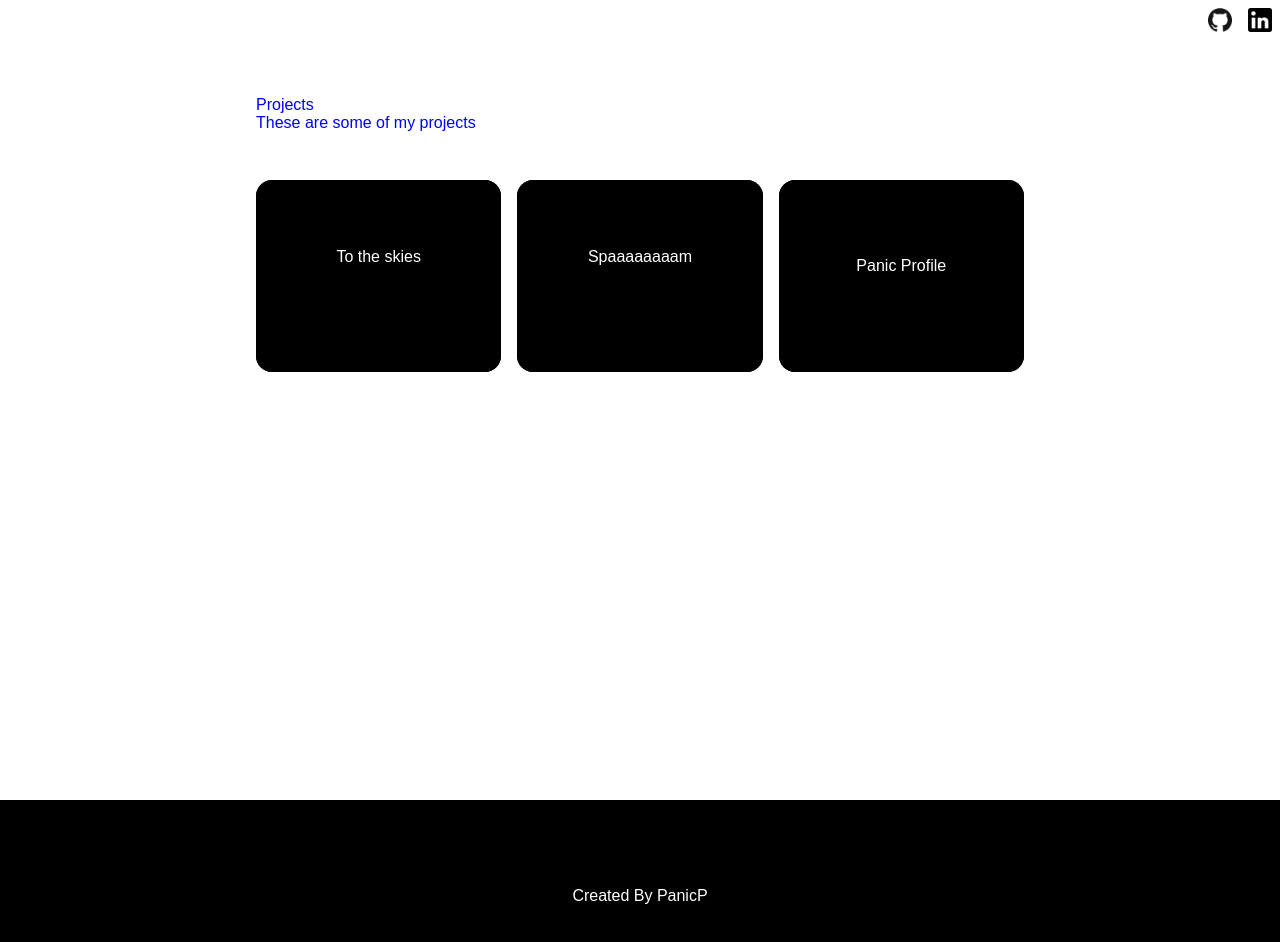
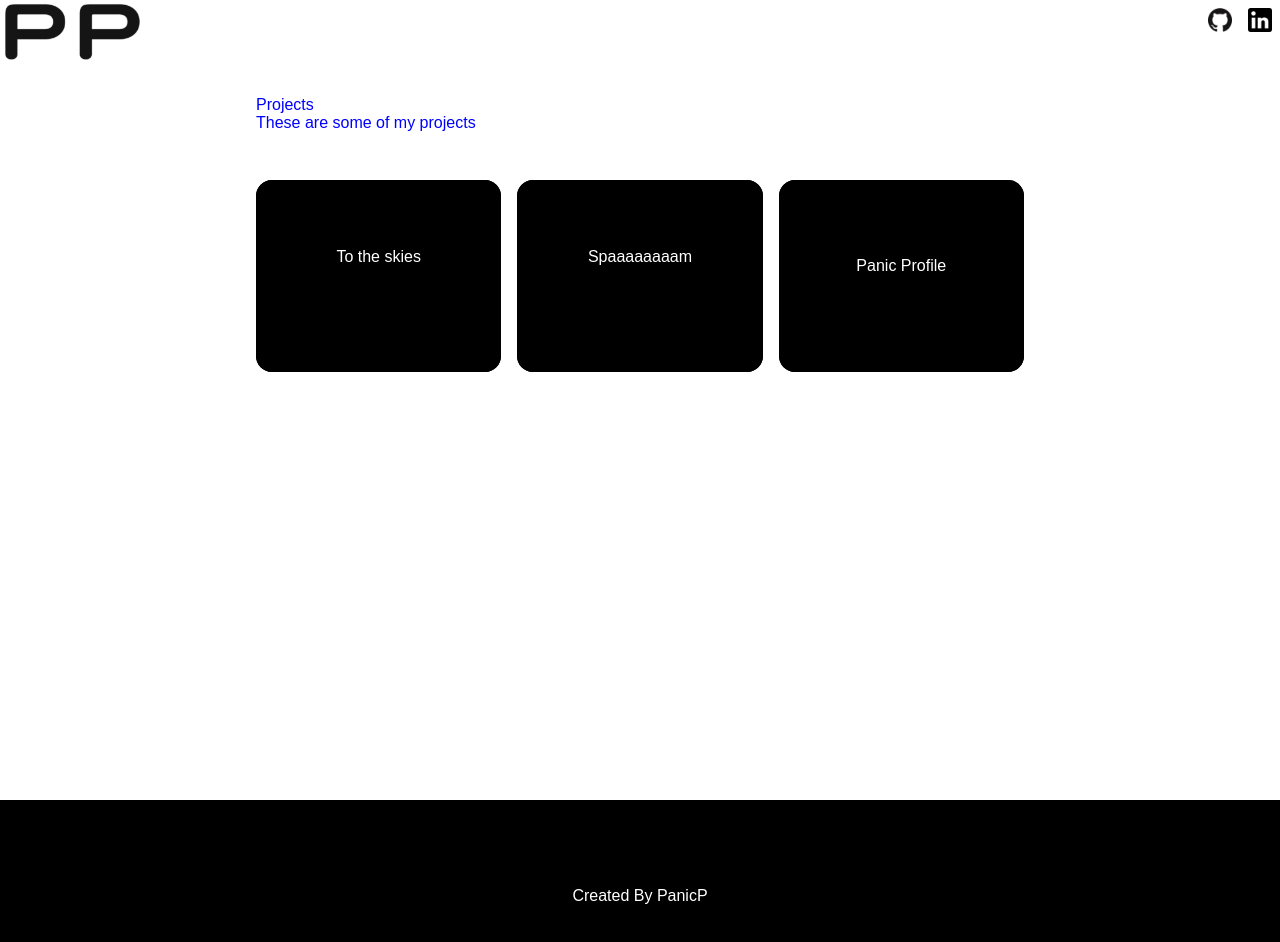
Before and after one commit to PanicP/panicp-profile, a React app: page /project in a window 1280 px wide. Shown: the top 942 px of the page. Built offline with nearby package versions, Linux system fonts and the light colour scheme.

Commit message:
wip: add pp logo

```diff
--- /dev/null
+++ b/global.d.ts
@@ -0,0 +1,4 @@
+declare module '*.png' {
+  const content: string
+  export default content
+}
--- a/src/components/layout/ProjectLayout.tsx
+++ b/src/components/layout/ProjectLayout.tsx
@@ -1,6 +1,7 @@
 import React from 'react'
 import GithubIcon from 'Static/pictures/github.png'
 import LinkedinIcon from 'Static/pictures/linkedin.png'
+import PPIcon from 'Static/pictures/pp.png'
 import './ProjectLayout.scss'
 
 interface DefaultLayout {
@@ -14,11 +15,19 @@ interface INavigateToExternalUrl {
 }
 
 const navigateToExternalUrl = ({ url, shouldOpenNewTab }: INavigateToExternalUrl) => (shouldOpenNewTab ? window.open(url, '_blank') : (window.location.href = url))
-//
+
 const ProjectLayout = ({ children }: DefaultLayout) => (
   <div className="project-layout">
     <div className="project-body">
-      <div className="empty-space" />
+      <div className="empty-space">
+        <img
+          className="icon"
+          src={PPIcon}
+          alt="github"
+          width={144}
+          height={64}
+        />
+      </div>
       <div className="project">{children}</div>
       <div className="empty-space">
         <div className="icons-container">
--- a/src/components/project/ProjectBox.tsx
+++ b/src/components/project/ProjectBox.tsx
@@ -10,7 +10,15 @@ interface IProjectBox {
   demo?: string
 }
 
-const ProjectBox = ({ image, title, description }: IProjectBox) => {
+interface INavigateToExternalUrl {
+  url: string
+  shouldOpenNewTab: boolean
+}
+
+const navigateToExternalUrl = ({ url, shouldOpenNewTab }: INavigateToExternalUrl) => (shouldOpenNewTab ? window.open(url, '_blank') : (window.location.href = url))
+
+
+const ProjectBox = ({ image, title, description, src, demo }: IProjectBox) => {
   return <>
     <div className="box-container">
       <motion.div className="box-motion" whileHover={{ bottom: 0 }}>
@@ -20,12 +28,14 @@ const ProjectBox = ({ image, title, description }: IProjectBox) => {
         <div className="lower-box">
           {description ? description : 'PROJECT DESCRIPTION'}
           <div className="button-container">
-            <div className="source button">
+            <div className="source button" onClick={() => navigateToExternalUrl({ url: src, shouldOpenNewTab: true })}>
               <div>Source</div>
             </div>
-            <div className="demo button">
-              <div>Demo</div>
-            </div>
+            {demo &&
+              <div className="demo button" onClick={() => navigateToExternalUrl({ url: demo, shouldOpenNewTab: true })}>
+                <div>Demo</div>
+              </div>
+            }
           </div>
         </div>
       </motion.div>
```
Also changed, not shown: src/static/pictures/pp.png (added).
